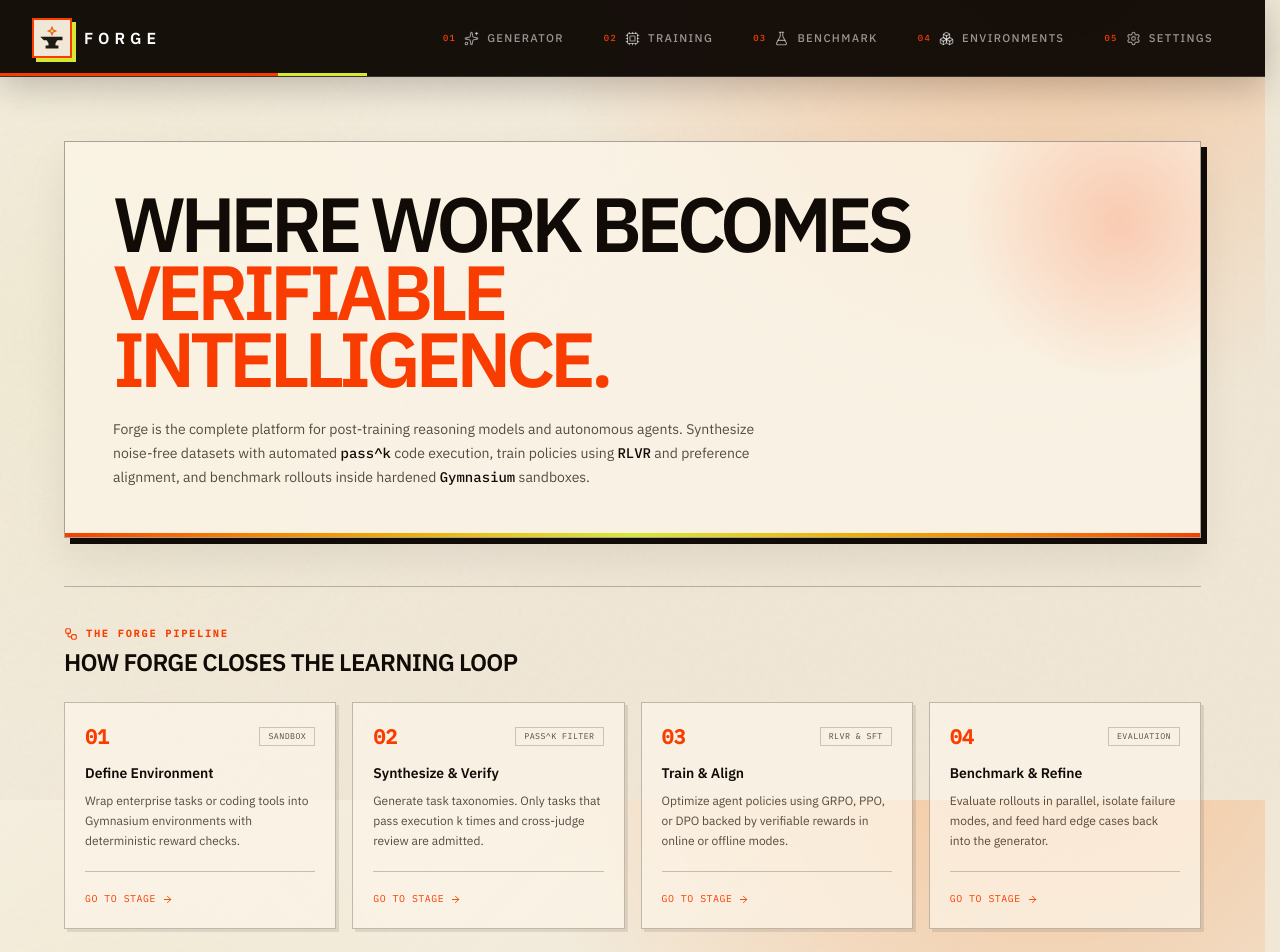
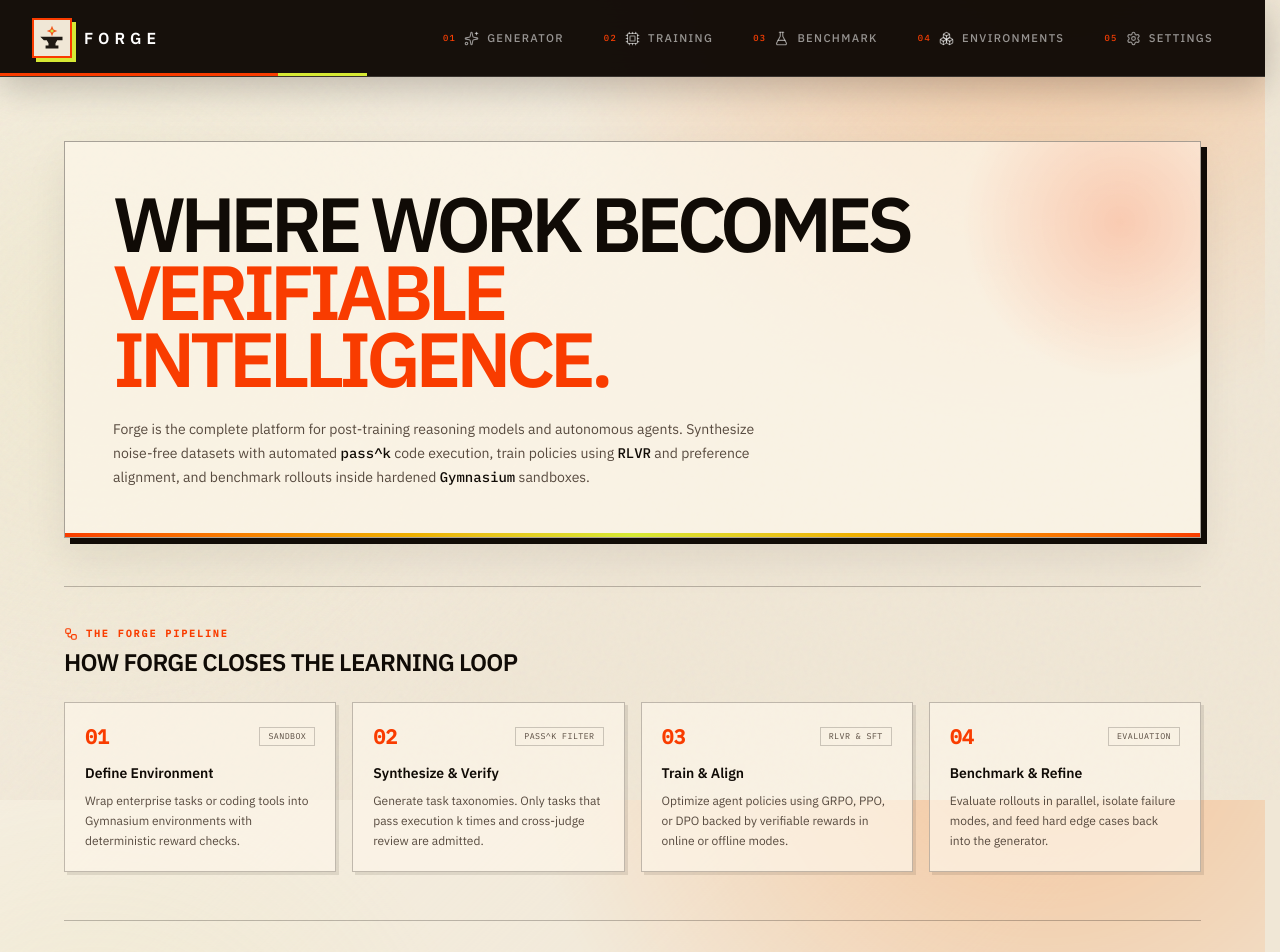
Before and after one commit to mostofashakib/Forge, a Next.js app in the folder frontend/: page / in a window 1280 px wide. Shown: the top 952 px of the page. Built offline with nearby package versions, Linux system fonts and the light colour scheme; no server answers.

Commit message:
refactor(landing): remove Go to stage links from pipeline cards

```diff
--- a/frontend/app/page.tsx
+++ b/frontend/app/page.tsx
@@ -208,16 +208,6 @@
                   {s.desc}
                 </p>
               </div>
-
-              <div className="mt-5 border-t border-border/60 pt-3">
-                <Link
-                  href={s.target}
-                  className="inline-flex items-center gap-1.5 font-mono text-[0.62rem] uppercase tracking-wider text-primary hover:underline"
-                >
-                  <span>Go to stage</span>
-                  <ArrowRight size={11} />
-                </Link>
-              </div>
             </div>
           ))}
         </div>
```
